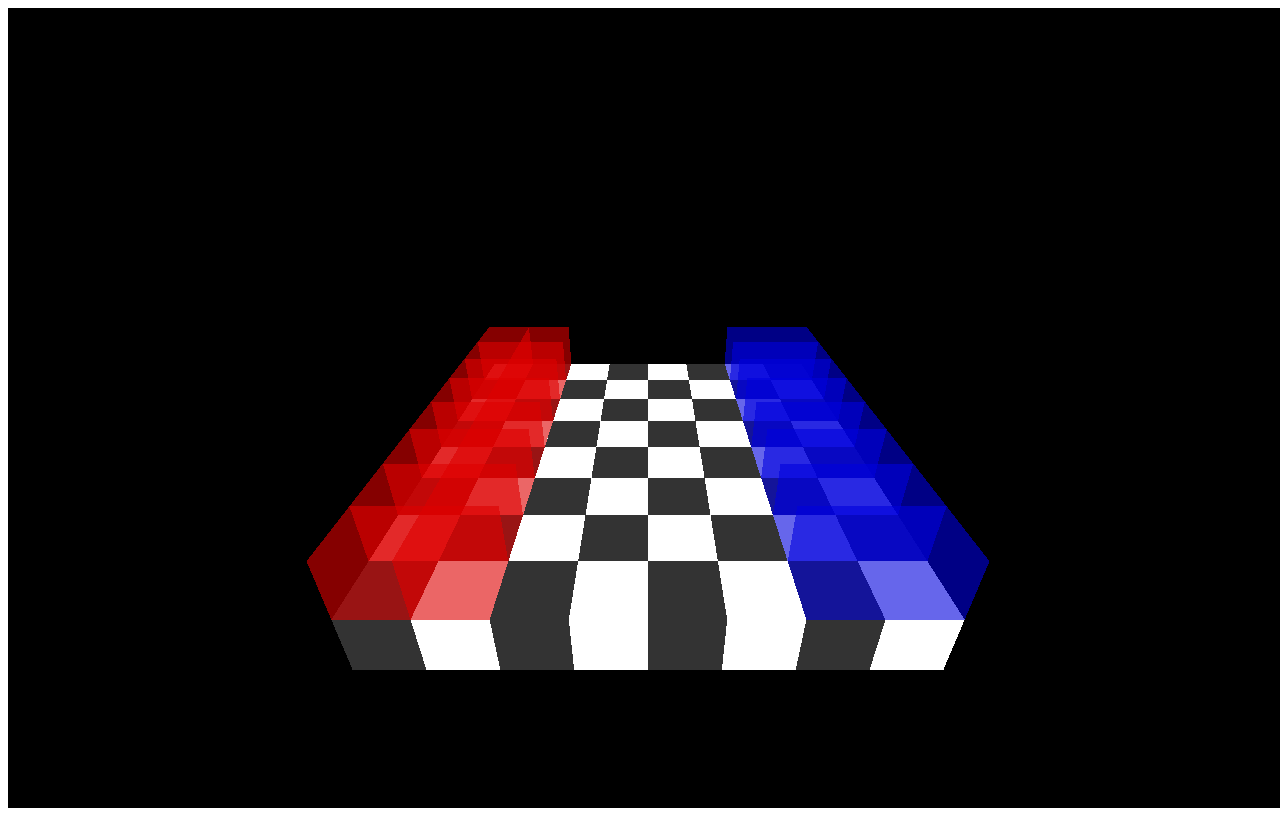
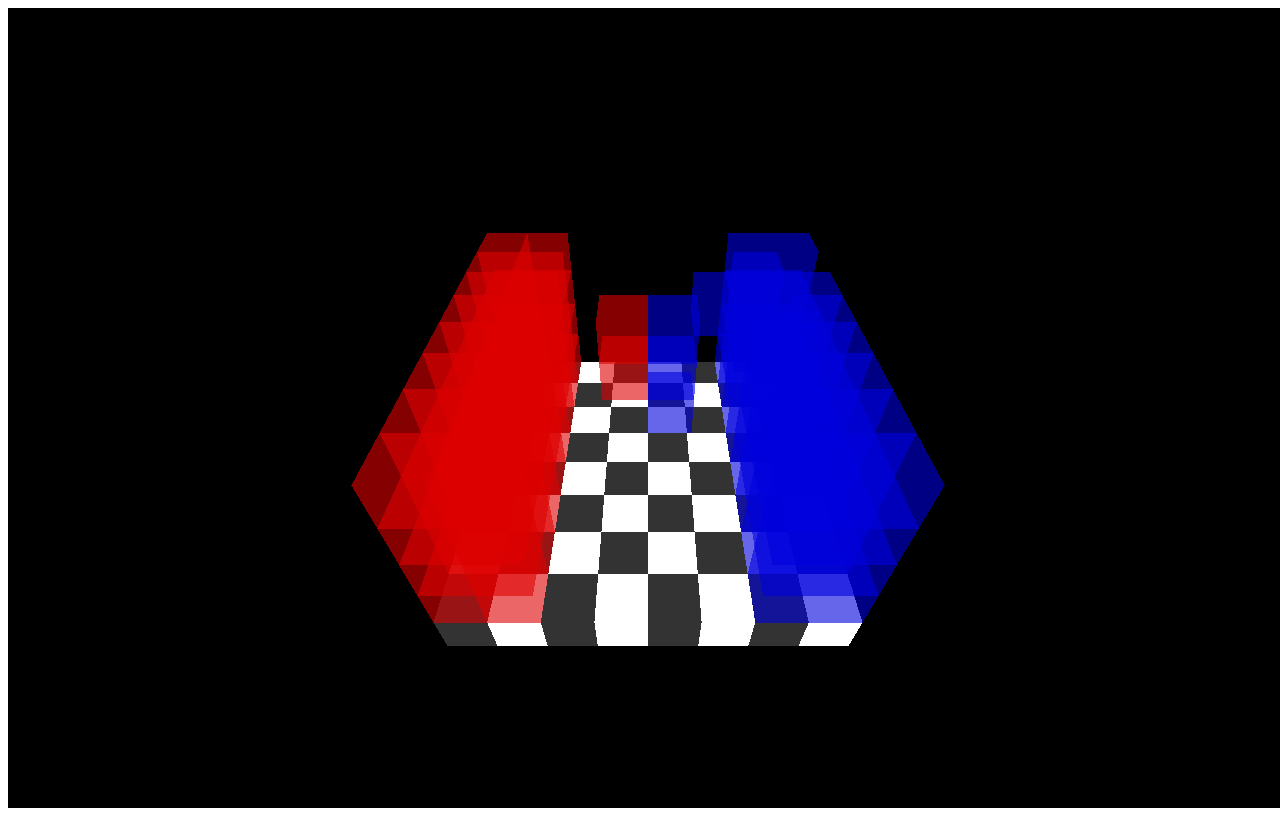
Before and after one commit to shazow/chessviz, a plain HTML site: page index.html in a window 1280 px wide. Drawn offline with Linux system fonts and the light colour scheme.

Commit message:
multiple moves

```diff
--- a/index.html
+++ b/index.html
@@ -4,6 +4,7 @@
     </head>
     <body>
         <script src="js/three.min.js"></script>
+        <script src="js/moves.js"></script>
         <script src="js/core.js"></script>
     </body>
 </html>
--- a/js/core.js
+++ b/js/core.js
@@ -5,7 +5,7 @@ function init() {
     const scene = new THREE.Scene();
 
     const camera = new THREE.PerspectiveCamera(75, window.innerWidth / window.innerHeight, 1, 10000);
-    camera.position.z = 60;
+    camera.position.z = 100;
     camera.position.x = 35;
     camera.position.y = -50;
     camera.lookAt(new THREE.Vector3(35, 60, 0));
@@ -16,18 +16,9 @@ function init() {
 
     renderBoard(scene);
 
-    const s = [
-        [1, 1, 1, 1, 1, 1, 1, 1],
-        [1, 1, 1, 1, 1, 1, 1, 1],
-        [null, null, null, null, null, null, null, null],
-        [null, null, null, null, null, null, null, null],
-        [null, null, null, null, null, null, null, null],
-        [null, null, null, null, null, null, null, null],
-        [0, 0, 0, 0, 0, 0, 0, 0],
-        [0, 0, 0, 0, 0, 0, 0, 0]
-    ];
-
-    renderLayer(scene, s, 1);
+    for(let i in moves) {
+        renderLayer(scene, moves[i], Number(i)+1);
+    }
 
     const renderer = new THREE.WebGLRenderer();
     renderer.setSize(window.innerWidth, window.innerHeight);
@@ -65,13 +56,15 @@ function renderLayer(scene, state, elevation) {
         new THREE.MeshBasicMaterial({color: 0xdd0000, transparent: true, opacity: 0.6})
     ];
 
+    console.log("renderLayer", elevation);
+
     const geometry = new THREE.BoxGeometry(size, size, size);
     for (let j=0; j<8; j++) {
         for (let i=0; i<8; i++) {
             const s = state[i][j];
-            if (s == null) continue;
+            if (s == 0) continue;
 
-            const box = new THREE.Mesh(geometry, colors[s]);
+            const box = new THREE.Mesh(geometry, colors[s-1]);
             box.position.x = i * size;
             box.position.y = j * size;
             box.position.z = elevation * size;
--- /dev/null
+++ b/js/moves.js
@@ -0,0 +1,42 @@
+const moves = [
+    [
+        [2, 2, 2, 2, 2, 2, 2, 2],
+        [2, 2, 2, 2, 2, 2, 2, 2],
+        [0, 0, 0, 0, 0, 0, 0, 0],
+        [0, 0, 0, 0, 0, 0, 0, 0],
+        [0, 0, 0, 0, 0, 0, 0, 0],
+        [0, 0, 0, 0, 0, 0, 0, 0],
+        [1, 1, 1, 1, 1, 1, 1, 1],
+        [1, 1, 1, 1, 1, 1, 1, 1]
+    ],
+    [
+        [2, 2, 2, 2, 2, 2, 2, 2],
+        [2, 2, 2, 2, 2, 2, 2, 2],
+        [0, 0, 0, 0, 0, 0, 0, 0],
+        [0, 0, 0, 0, 0, 0, 0, 0],
+        [0, 0, 0, 0, 1, 0, 0, 0],
+        [0, 0, 0, 0, 0, 0, 0, 0],
+        [1, 1, 1, 1, 0, 1, 1, 1],
+        [1, 1, 1, 1, 1, 1, 1, 1]
+    ],
+    [
+        [2, 2, 2, 2, 2, 2, 2, 2],
+        [2, 2, 2, 2, 0, 2, 2, 2],
+        [0, 0, 0, 0, 0, 0, 0, 0],
+        [0, 0, 0, 0, 2, 0, 0, 0],
+        [0, 0, 0, 0, 1, 0, 0, 0],
+        [0, 0, 0, 0, 0, 0, 0, 0],
+        [1, 1, 1, 1, 0, 1, 1, 1],
+        [1, 1, 1, 1, 1, 1, 1, 1]
+    ],
+    [
+        [2, 2, 2, 2, 2, 2, 2, 2],
+        [2, 2, 2, 2, 0, 2, 2, 2],
+        [0, 0, 0, 0, 0, 0, 0, 0],
+        [0, 0, 0, 0, 2, 0, 0, 0],
+        [0, 0, 0, 0, 1, 0, 0, 0],
+        [0, 0, 0, 0, 0, 1, 0, 0],
+        [1, 1, 1, 1, 0, 1, 1, 1],
+        [1, 1, 1, 1, 1, 1, 0, 1]
+    ],
+];
```
